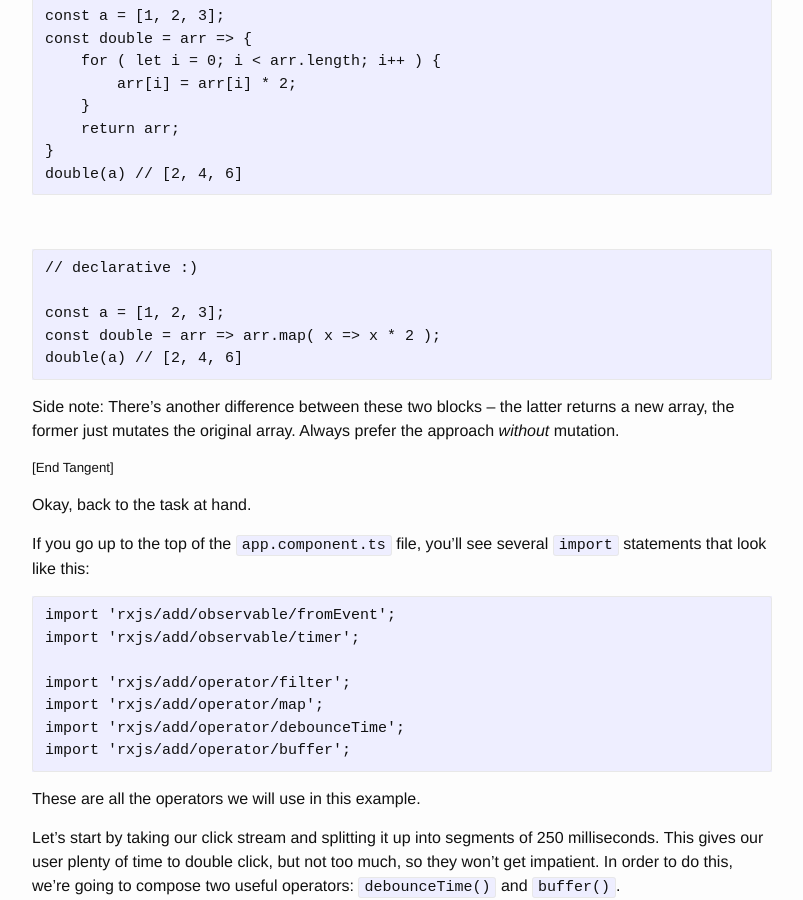
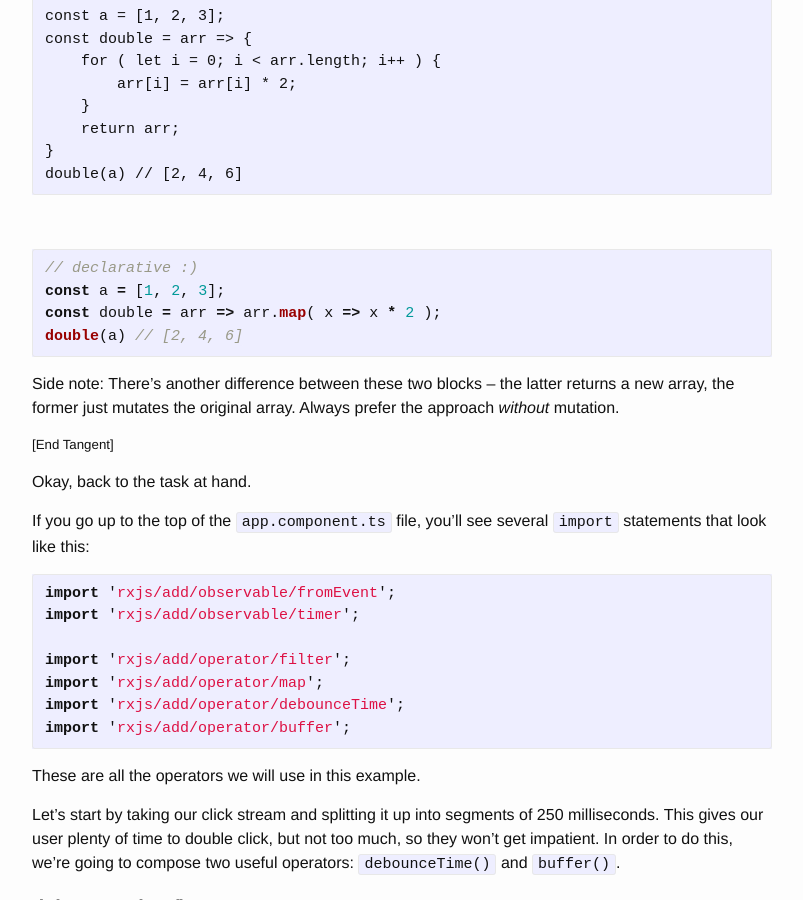
Before and after one commit to vincecampanale/blog, a Jekyll site: the page built from _posts/2017-05-24-learn-rxjs-with-a-button.markdown, in a window 1280 px wide and 900 px high, scrolled down 1940 px. Shown: the whole window, without its empty margins (238-1041 px from the left). Built offline with Jekyll 4.4.1, drawn with Linux system fonts in a browser that asks for light colours.

Commit message:
highlight in javascript

````diff
--- a/_posts/2017-05-24-learn-rxjs-with-a-button.markdown
+++ b/_posts/2017-05-24-learn-rxjs-with-a-button.markdown
@@ -78,11 +78,13 @@ A brief example of using *declarative* programming to double the numbers in an a
 
 <br />
 
-    // declarative :)
 
-    const a = [1, 2, 3];
-    const double = arr => arr.map( x => x * 2 );
-    double(a) // [2, 4, 6]
+```javascript
+// declarative :)
+const a = [1, 2, 3];
+const double = arr => arr.map( x => x * 2 );
+double(a) // [2, 4, 6]
+```
 
 Side note: There's another difference between these two blocks -- the latter returns a new array, the former just mutates the original array. Always prefer the approach *without* mutation.
 
@@ -92,19 +94,21 @@ Okay, back to the task at hand.
 
 If you go up to the top of the `app.component.ts` file, you'll see several `import` statements that look like this:
 
-    import 'rxjs/add/observable/fromEvent';
-    import 'rxjs/add/observable/timer';
+```javascript
+import 'rxjs/add/observable/fromEvent';
+import 'rxjs/add/observable/timer';
 
-    import 'rxjs/add/operator/filter';
-    import 'rxjs/add/operator/map';
-    import 'rxjs/add/operator/debounceTime';
-    import 'rxjs/add/operator/buffer';
+import 'rxjs/add/operator/filter';
+import 'rxjs/add/operator/map';
+import 'rxjs/add/operator/debounceTime';
+import 'rxjs/add/operator/buffer';
+```
 
 These are all the operators we will use in this example.
 
 Let's start by taking our click stream and splitting it up into segments of 250 milliseconds. This gives our user plenty of time to double click, but not too much, so they won't get impatient. In order to do this, we're going to compose two useful operators: `debounceTime()` and `buffer()`.
 
-#### `debounceTime()`
+#### **debounceTime()**
 
 The first step to segmenting our clickStream (`click$`) is to debounce based on time between inputs. In other words, when the user clicks, we start a timer that goes for 250 milliseconds. If the user clicks again while that timer is running, the original click will get discarded and the timer will begin again. The debounce will not *emit* a new Observable until that timer runs to completion.
 
@@ -114,7 +118,7 @@ const debouncedClicks$ = click$.debounceTime(250);
 ```
 This is nice because we give our user time to get their double click in, however we're only emitting one event! So, how do we collect these clicks!?
 
-### `buffer()`
+#### **buffer()**
 
 
 
````
